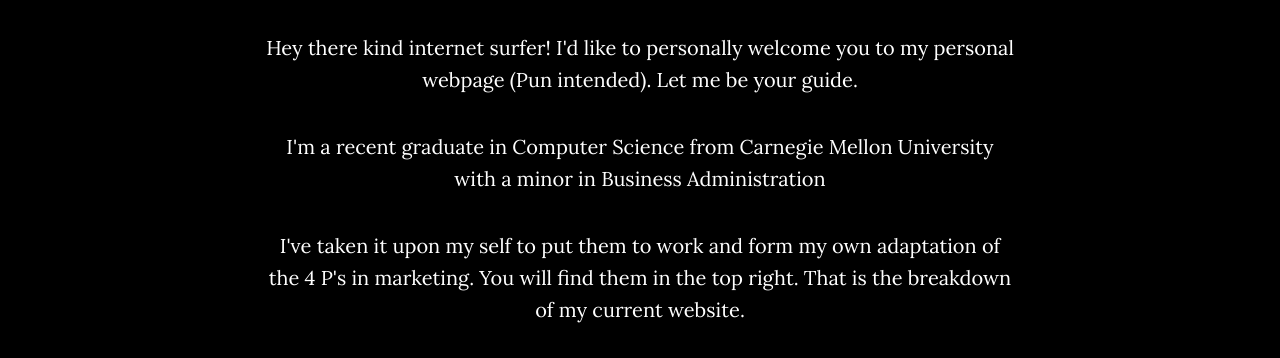
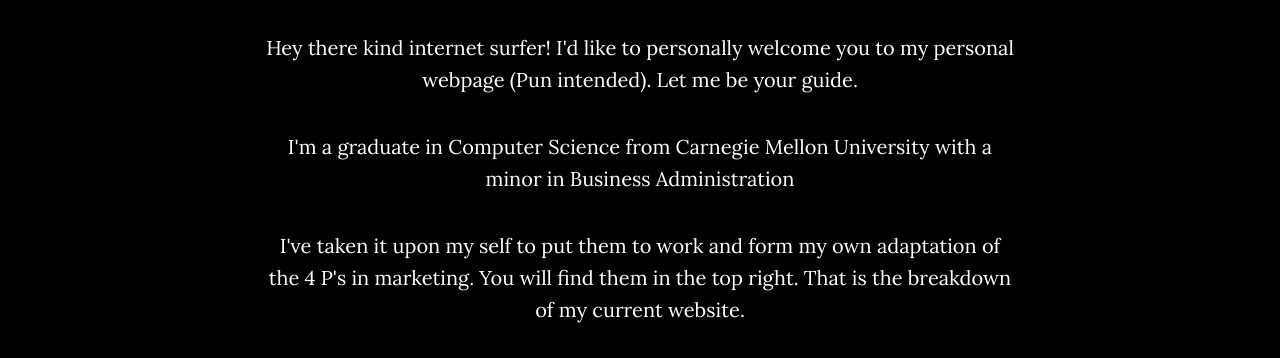
Before and after one commit to ahmad-musleh/ahmad-musleh.github.io, a website: page index.html in a window 1280 px wide. Shown: the part 1086-1444 px from the top of the page. Drawn offline with nearby package versions, Linux system fonts and the light colour scheme.

Commit message:
removing recent from graduate

```diff
--- a/index.html
+++ b/index.html
@@ -100,7 +100,7 @@
             <div class="col-lg-8 col-lg-offset-2">
                 <h2>About Me</h2>
                 <p>Hey there kind internet surfer! I'd like to personally welcome you to my personal webpage (Pun intended). Let me be your guide.</p>
-                <p>I'm a recent graduate in Computer Science from Carnegie Mellon University with a minor in Business Administration</p>
+                <p>I'm a graduate in Computer Science from Carnegie Mellon University with a minor in Business Administration</p>
                 <p>I've taken it upon my self to put them to work and form my own adaptation of the 4 P's in marketing. You will find them in the top right.
                 That is the breakdown of my current website.</p>
                 <p> The Elevator <a href="#pitch">Pitch</a> shall provide an overview of me and my work experience.<br>
```
